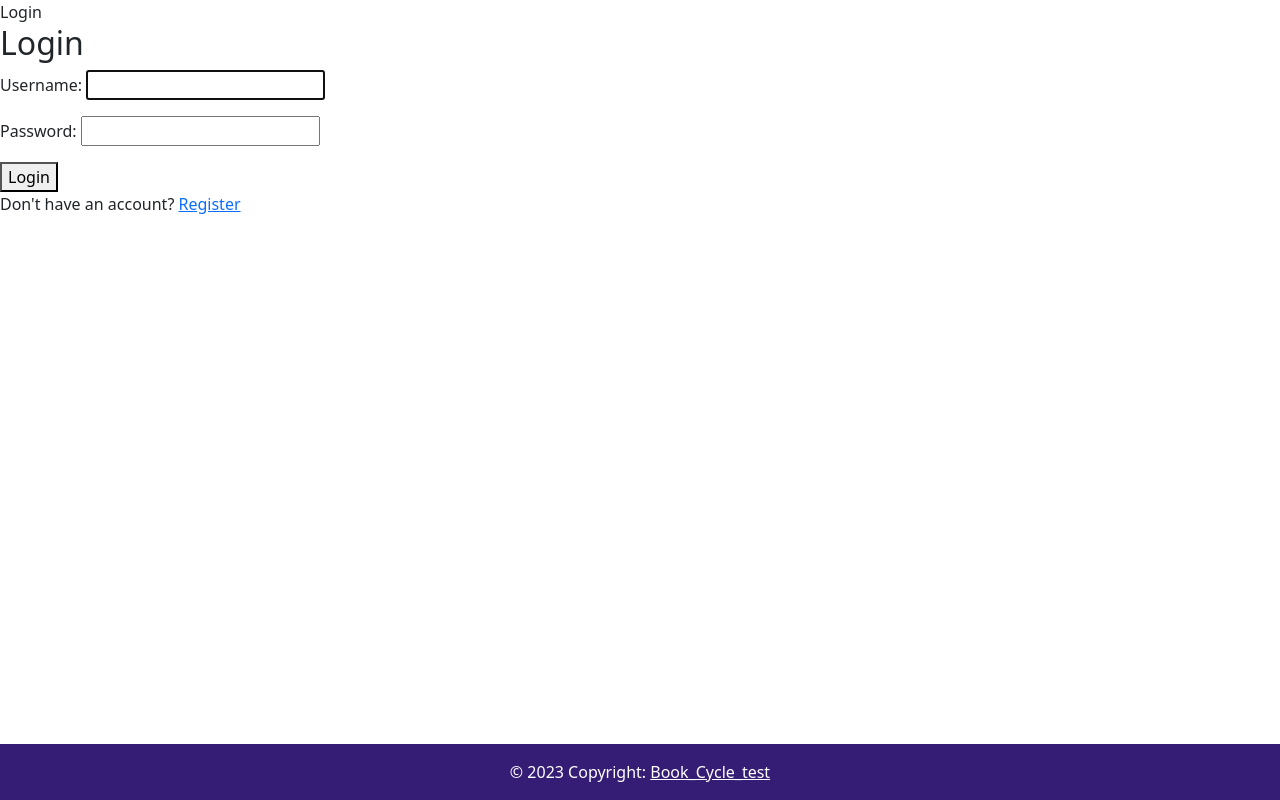
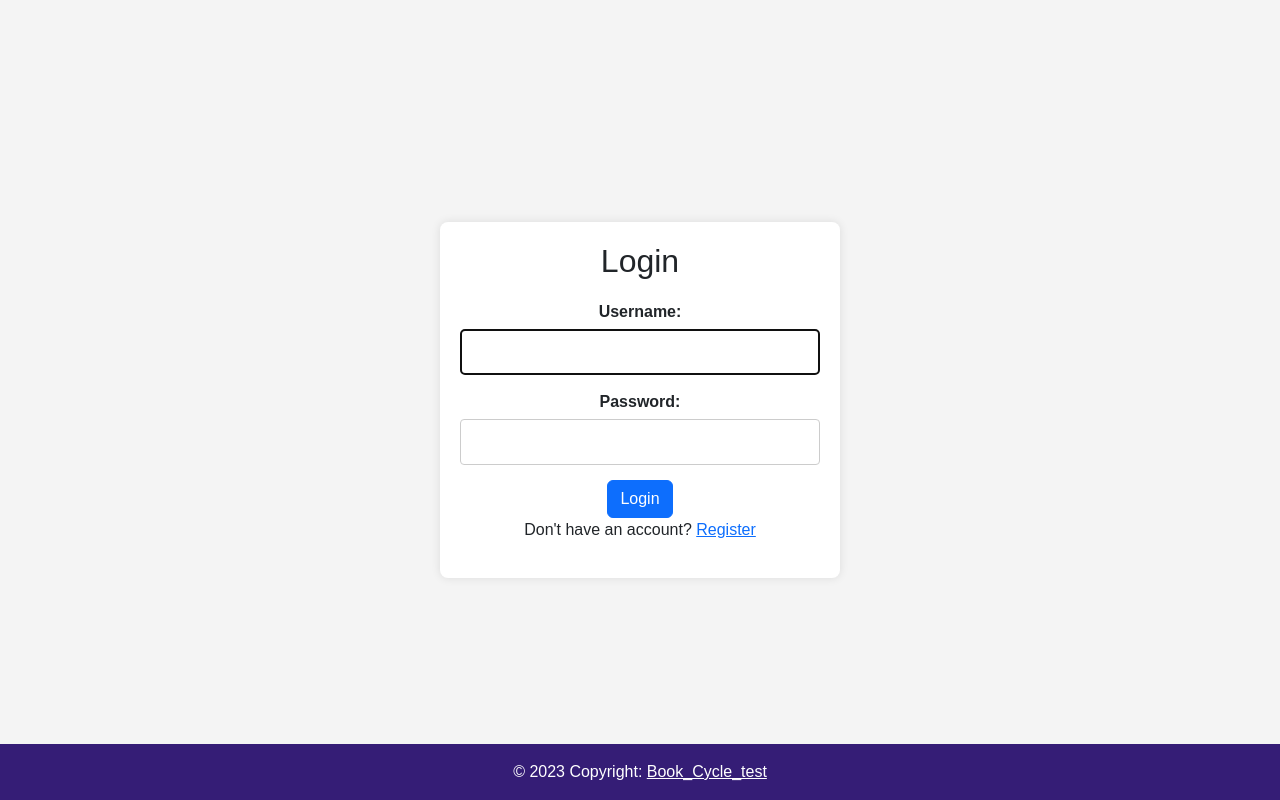
Before and after one commit to AbuYousufSiam/book_cycle_django, a Django app: page /login/ in a window 1280 px wide. Run offline with Django 4.2, Linux system fonts and the light colour scheme.

Commit message:
login design

```diff
--- /dev/null
+++ b/src/books/static/css/login.css
@@ -0,0 +1,64 @@
+/* styles.css */
+body {
+    font-family: 'Arial', sans-serif;
+    background-color: #f4f4f4;
+    margin: 0;
+    display: flex;
+    align-items: center;
+    justify-content: center;
+    height: 100vh;
+}
+
+.container {
+    max-width: 400px;
+    margin: 0 auto;
+    background-color: #fff;
+    padding: 20px;
+    border-radius: 8px;
+    box-shadow: 0 0 10px rgba(0, 0, 0, 0.1);
+}
+
+.login-container {
+    text-align: center;
+}
+
+.login-form {
+    margin-top: 20px;
+}
+
+.form-group {
+    margin-bottom: 15px;
+}
+
+label {
+    display: block;
+    margin-bottom: 5px;
+    font-weight: bold;
+}
+
+input {
+    width: 100%;
+    padding: 10px;
+    box-sizing: border-box;
+    border: 1px solid #ccc;
+    border-radius: 4px;
+}
+
+button {
+    background-color: #007BFF;
+    color: #fff;
+    padding: 12px;
+    border: none;
+    cursor: pointer;
+    border-radius: 4px;
+}
+
+button:hover {
+    background-color: #0056b3;
+}
+
+footer {
+    width: 100%;
+    position: fixed;
+    bottom: 0;
+}
--- a/src/books/templates/base.html
+++ b/src/books/templates/base.html
@@ -15,7 +15,7 @@
     <!--Bootstrap CSS-->
     <link href="https://cdn.jsdelivr.net/npm/bootstrap@5.3.2/dist/css/bootstrap.min.css" rel="stylesheet">
     <!--CSS Files-->
-    <link rel="stylesheet" href="css/style.css">
+    <!-- <link rel="stylesheet" href="../static/css/login.css">  -->
     <!--Font Awesome-->
     <script src="https://cdnjs.cloudflare.com/ajax/libs/font-awesome/6.4.2/css/all.min.css"></script>
     <!--Google Font: OpenSans-->
--- a/src/books/templates/login.html
+++ b/src/books/templates/login.html
@@ -1,13 +1,43 @@
-{% extends "base.html" %}
-
-{% block title %}Login{% endblock %}
-
-{% block content %}
-  <h2>Login</h2>
-  <form method="post">
-    {% csrf_token %}
-    {{ form.as_p }}
-    <button type="submit">Login</button>
-  </form>
-  <p>Don't have an account? <a href="{% url 'signup' %}">Register</a></p>
-{% endblock %}
+<!-- base.html -->
+<!DOCTYPE html>
+<html lang="en">
+<head>
+    <meta charset="UTF-8">
+    <meta name="viewport" content="width=device-width, initial-scale=1.0">
+    <title>{% block title %}My Website{% endblock %}</title>
+    <!-- Add your CSS link or styles here -->
+    <!--Bootstrap CSS-->
+    <link href="https://cdn.jsdelivr.net/npm/bootstrap@5.3.2/dist/css/bootstrap.min.css" rel="stylesheet">
+    <!--CSS Files-->
+    <link rel="stylesheet" href="../static/css/login.css">
+</head>
+<body>
+    <div class="container">
+      <div class="login-container">
+        <h2>Login</h2>
+        <form method="post" class="login-form">
+          {% csrf_token %}
+          <div class="form-group">
+            {{ form.username.label_tag }}
+            {{ form.username }}
+          </div>
+          <div class="form-group">
+            {{ form.password.label_tag }}
+            {{ form.password }}
+          </div>
+          <button type="submit" class="btn btn-primary">Login</button>
+        </form>
+        <p>Don't have an account? <a href="{% url 'signup' %}">Register</a></p>
+      </div>
+    </div>
+     <!-- Add your footer content here -->
+     <footer class="bg-light text-center text-white">
+      <!-- Copyright -->
+      <div class="text-center p-3" style="background-color: rgb(53, 29, 118)">
+          © 2023 Copyright:
+          <a class="text-white" href="#">Book_Cycle_test</a>
+      </div>
+      <!-- Copyright -->
+  </footer>
+</body>
+</html>
```
Also changed, not shown: .github/workflows/docker_compose_develop_beta.yml, .github/workflows/docker_compose_wr.yml.
